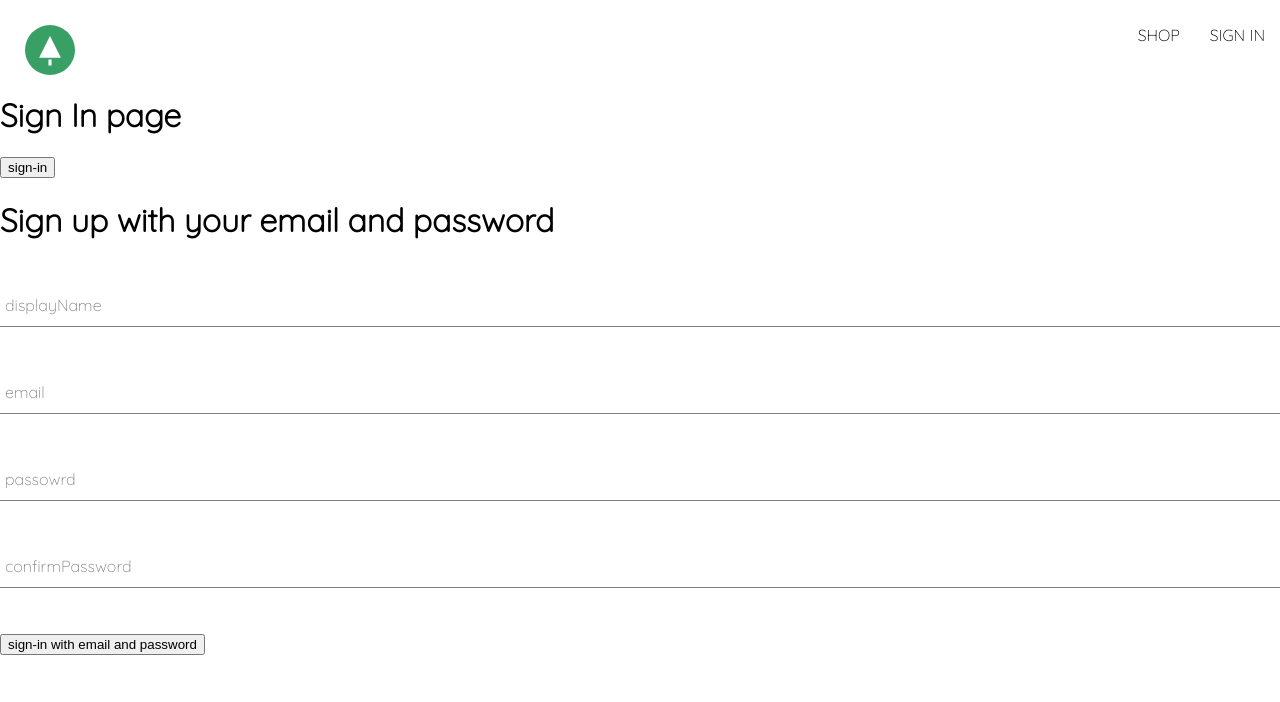
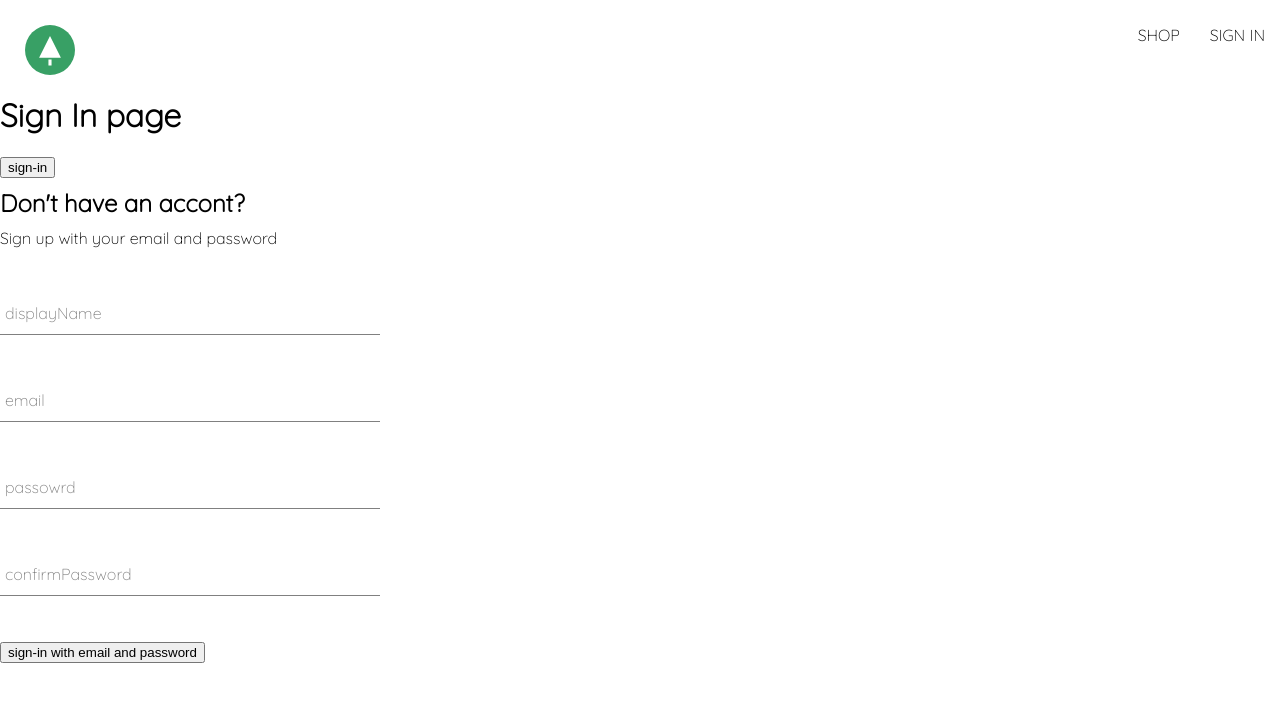
Before and after one commit to miku0129/green-clothing, a React (Create React App) app: page /sign-in in a window 1280 px wide. Shown: the top 702 px of the page. Built offline with nearby package versions, Linux system fonts and the light colour scheme; no server answers.

Commit message:
add style to sign-up-form.component

```diff
--- a/src/compoments/sign-up-form/sign-up-form.component.jsx
+++ b/src/compoments/sign-up-form/sign-up-form.component.jsx
@@ -4,6 +4,7 @@
   createUserDocumentFromAuth,
 } from "../../utils/firebase/firebase.utils";
 import FormInput from "../form-input/form-input.component";
+import "./sign-up-form.styles.scss";
 
 const defaultFormField = {
   displayName: "",
@@ -40,8 +41,9 @@
     setField({ ...field, [name]: value }); //オブジェクト要素を更新
   };
   return (
-    <div>
-      <h1>Sign up with your email and password</h1>
+    <div className="sign-up-container">
+      <h2>Don't have an accont?</h2>
+      <span>Sign up with your email and password</span>
       <form onSubmit={handleSubmit}>
         <FormInput
           label="displayName"
--- /dev/null
+++ b/src/compoments/sign-up-form/sign-up-form.styles.scss
@@ -0,0 +1,9 @@
+.sign-up-container {
+  display: flex;
+  flex-direction: column;
+  width: 380px;
+
+  h2 {
+    margin: 10px 0;
+  }
+}
```
